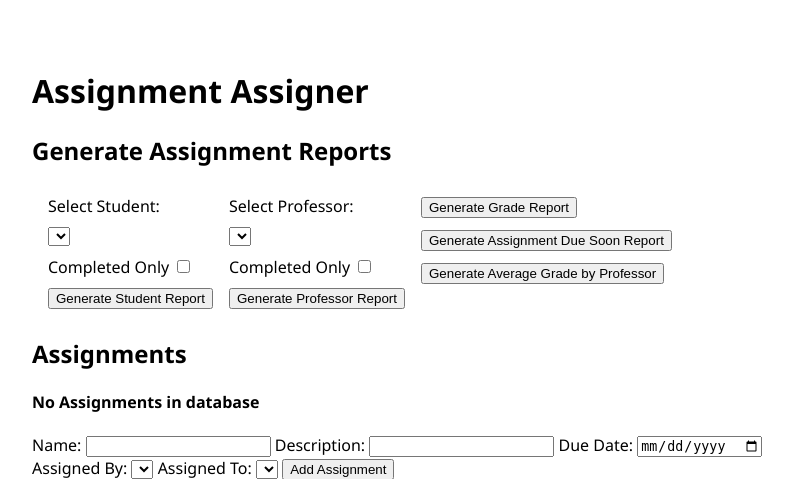
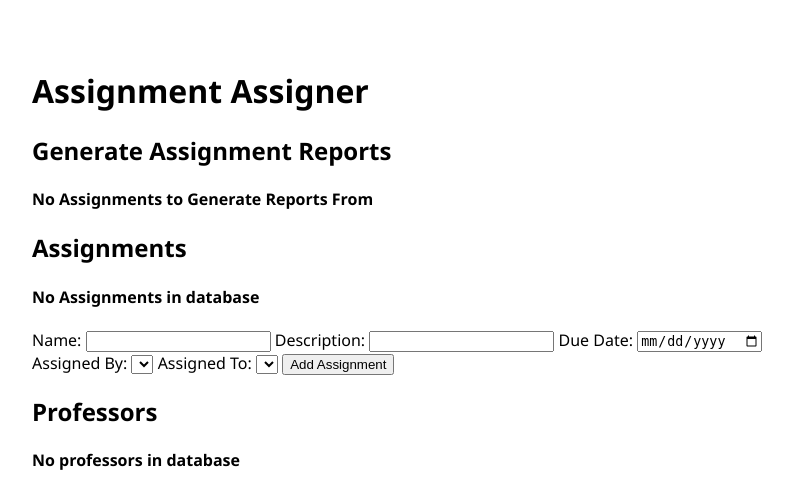
Before and after one commit to Justinjp126/flaskWorkshop, a Flask app: page / in a window 1280 px wide. Shown: the top 479 px of the page, without its empty margins (208-1001 px from the left). Run offline with Flask 3, Linux system fonts and the light colour scheme; lists and menus that the app fills with data are empty.

Commit message:
Add conditional for assignments

```diff
--- a/templates/index.html
+++ b/templates/index.html
@@ -50,6 +50,8 @@
 <div class="content">
     <h1>Assignment Assigner</h1>
     <h2>Generate Assignment Reports</h2>
+    {% if assignments|length < 1 %} <h4>No Assignments to Generate Reports From</h4>
+        {% else %}
         <div class="report">
             <form action="/report/student" method="GET" onsubmit="event.preventDefault(); redirectToStudentReport();">
 
@@ -67,7 +69,8 @@
                     <input type="submit" value="Generate Student Report">
                 </span>
             </form>
-        <form action="/report/professor" method="GET" onsubmit="event.preventDefault(); redirectToProfessorReport();">
+            <form action="/report/professor" method="GET"
+                onsubmit="event.preventDefault(); redirectToProfessorReport();">
                 <span class="reportSingle">
                     <label for="professorId">Select Professor:</label>
                     <select name="id" id="professorId" required>
@@ -97,6 +100,7 @@
             </span>
 
         </div>
+        {% endif %}
 
         <h2>Assignments</h2>
 
```
Also changed, not shown: assignment.db, assignments.db (added). Lines whose indentation alone changed are shown as unchanged.
